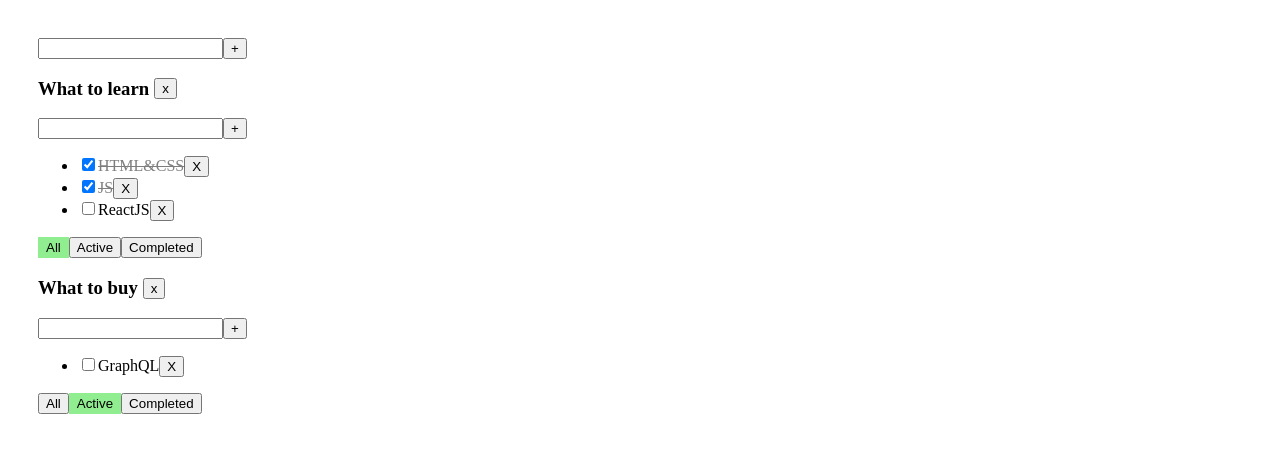
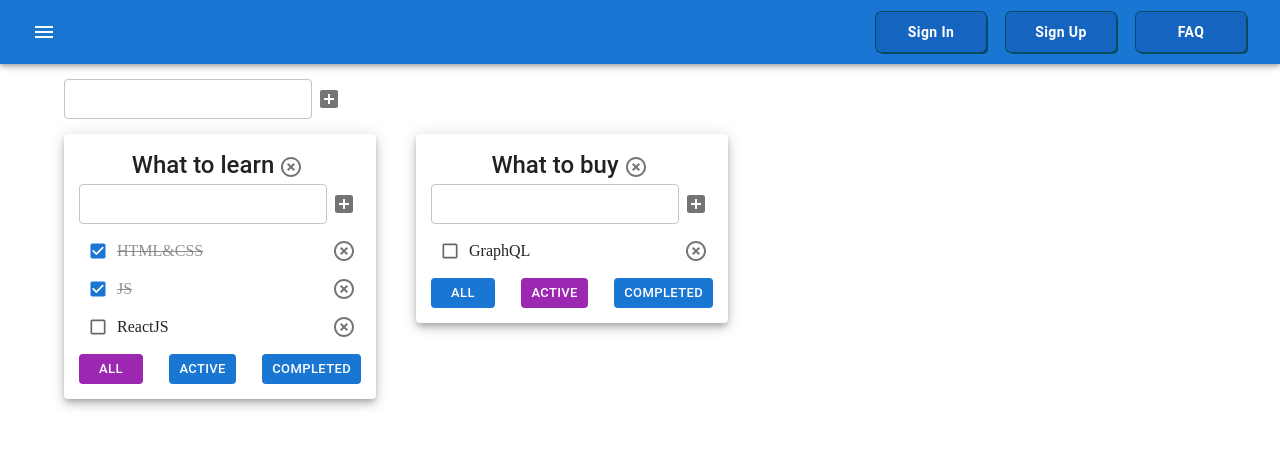
Before and after one commit to St0rY87/it-incubator-shool, a React (Vite) app in the folder todo-list/: page / in a window 1280 px wide. Shown: the top 452 px of the page. Built offline with nearby package versions, Linux system fonts and the light colour scheme.

Commit message:
feat todolist installed material-ui and used material ui components for improving styles:

```diff
--- a/todo-list/package.json
+++ b/todo-list/package.json
@@ -10,6 +10,11 @@
     "preview": "vite preview"
   },
   "dependencies": {
+    "@emotion/react": "^11.14.0",
+    "@emotion/styled": "^11.14.1",
+    "@mui/icons-material": "^9.0.1",
+    "@mui/material": "^9.0.1",
+    "add": "^2.0.6",
     "react": "^19.2.4",
     "react-dom": "^19.2.4",
     "uuid": "^14.0.0"
--- a/todo-list/src/App.css
+++ b/todo-list/src/App.css
@@ -1,17 +1,24 @@
+* {
+  box-sizing: border-box;
+}
+
+body,
 p {
   margin: 0;
   padding: 0;
 }
 
-
 .app {
-  padding: 30px;
-  /* display: flex; */
+  display: flex;
+  flex-direction: column;
+  width: 100vw;
 }
 
-.app > div {
-  margin-right: 50px;
+.container {
+  display: flex;
+  align-items: center;
 }
+
 
 .error {
   border: red 1px solid;
@@ -31,9 +38,12 @@ p {
   text-decoration: line-through;
 }
 
-
 .container {
   display: flex;
   align-items: center;
   gap: 5px;
 }
+
+.wrapper-input {
+  display: flex;
+}
--- a/todo-list/src/App.tsx
+++ b/todo-list/src/App.tsx
@@ -3,6 +3,18 @@ import "./App.css";
 import { Todolist } from "./components/Todolist";
 import { v1 } from "uuid";
 import { CreateItemForm } from "./components/createItemForm/CreateItemForm";
+import {
+  AppBar,
+  Box,
+  Button,
+  Container,
+  Grid,
+  IconButton,
+  Paper,
+  Toolbar,
+} from "@mui/material";
+import MenuIcon from "@mui/icons-material/Menu";
+import { NavButton } from "./NavButton";
 
 export type TaskType = {
   id: string;
@@ -43,7 +55,10 @@ export const App = () => {
     ],
   });
 
-  const deleteTask = (todolistId: TodolistType["id"], taskId: TaskType["id"]) => {
+  const deleteTask = (
+    todolistId: TodolistType["id"],
+    taskId: TaskType["id"],
+  ) => {
     setTasks({
       ...tasks,
       [todolistId]: tasks[todolistId].filter((task) => task.id !== taskId),
@@ -68,7 +83,10 @@ export const App = () => {
     );
   };
 
-  const createTask = (todolistId: TodolistType["id"], title: TaskType["title"]) => {
+  const createTask = (
+    todolistId: TodolistType["id"],
+    title: TaskType["title"],
+  ) => {
     const newTask = { id: v1(), title, isDone: false };
 
     setTasks({ ...tasks, [todolistId]: [newTask, ...tasks[todolistId]] });
@@ -89,17 +107,15 @@ export const App = () => {
   const changeTaskTitle = (
     todolistId: TodolistType["id"],
     taskId: TaskType["id"],
-    title: TaskType["title"]
+    title: TaskType["title"],
   ) => {
     setTasks({
       ...tasks,
       [todolistId]: tasks[todolistId].map((task) =>
-        task.id == taskId ? { ...task, title} : task,
+        task.id == taskId ? { ...task, title } : task,
       ),
     });
   };
-
-
 
   function createTodolist(title: TodolistType["title"]) {
     const newTodo: TodolistType = {
@@ -123,21 +139,47 @@ export const App = () => {
     return filteredTasks;
   };
 
-
-  const changeTodolistTitle = (todolistId: TodolistType["id"], title: TodolistType["title"]) => {
-
-    setTodolists(todolists.map(todolist => todolist.id === todolistId ? {...todolist, title }: todolist))
-  }
+  const changeTodolistTitle = (
+    todolistId: TodolistType["id"],
+    title: TodolistType["title"],
+  ) => {
+    setTodolists(
+      todolists.map((todolist) =>
+        todolist.id === todolistId ? { ...todolist, title } : todolist,
+      ),
+    );
+  };
 
   return (
     <div className="app">
-      <CreateItemForm onCreateItem={createTodolist}/>
+      <AppBar position="static">
+        <Toolbar>
+          <IconButton color="inherit">
+            <MenuIcon />
+          </IconButton>
+          <Box sx={{ marginLeft: 'auto'}}>
+            <NavButton color="inherit">Sign in</NavButton>
+            <NavButton color="inherit">Sign up</NavButton>
+            <NavButton color="inherit">FAQ</NavButton>
+          </Box>
+        </Toolbar>
+      </AppBar>
+      <Container max-width="lg">
+        <Grid container sx={{ p: "15px 0" }}>
+          <CreateItemForm onCreateItem={createTodolist} />
+        </Grid>
+
+        <Grid container spacing={5}>
           {todolists.map((todolist) => {
             return (
+              <Grid key={todolist.id}>
+                <Paper elevation={6} sx={{ p: "15px" }}>
                   <Todolist
-            key={todolist.id}
                     todolist={todolist}
-            tasks={getFilteredTasks(tasks[todolist.id], todolist.filter)}
+                    tasks={getFilteredTasks(
+                      tasks[todolist.id],
+                      todolist.filter,
+                    )}
                     deleteTask={deleteTask}
                     deleteTodolist={deleteTodoList}
                     handleFilterTasks={handleFilterTasks}
@@ -146,8 +188,12 @@ export const App = () => {
                     changeTodolistTitle={changeTodolistTitle}
                     changeTaskTitle={changeTaskTitle}
                   />
+                </Paper>
+              </Grid>
             );
           })}
+        </Grid>
+      </Container>
     </div>
   );
 };
--- /dev/null
+++ b/todo-list/src/NavButton.ts
@@ -0,0 +1,14 @@
+import { styled } from "@mui/material/styles";
+import Button from "@mui/material/Button";
+
+export const NavButton = styled(Button)({
+  minWidth: "110px",
+  fontWeight: "bold",
+  boxShadow: "0 0 0 1px #054B62, 2px 2px 0 0 #054B62",
+  borderRadius: "5px",
+  textTransform: "capitalize",
+  margin: "0 10px",
+  padding: "8px 24px",
+  color: "#ffffff",
+  background: "#1565c0",
+});
--- /dev/null
+++ b/todo-list/src/Todolist.styles.ts
@@ -0,0 +1,11 @@
+import type { SxProps } from "@mui/material";
+
+export const containerSx: SxProps = {
+  display: "flex",
+  justifyContent: "space-between",
+};
+
+export const getListItemSx = (isDone: boolean): SxProps => ({
+  opacity: isDone ? "0.5" : "1",
+  textDecoration: isDone ? "line-through" : "unset",
+});
--- a/todo-list/src/components/Todolist.tsx
+++ b/todo-list/src/components/Todolist.tsx
@@ -1,8 +1,18 @@
 import { useState, type ChangeEvent, type KeyboardEvent } from "react";
 import type { FilterValues, TaskType, TodolistType } from "../App";
-import { Button } from "./button/Button";
 import { CreateItemForm } from "./createItemForm/CreateItemForm";
 import { EditableSpan } from "./editableSpan/EditableSpan";
+import {
+  Box,
+  Button,
+  Checkbox,
+  IconButton,
+  List,
+  ListItem,
+  Typography,
+} from "@mui/material";
+import HighlightOffIcon from "@mui/icons-material/HighlightOff";
+import { containerSx, getListItemSx } from "../Todolist.styles";
 
 type Props = {
   todolist: TodolistType;
@@ -81,63 +91,87 @@ export const Todolist = ({
   return (
     <>
       <div>
-        <h3 className="container">
+        <Typography align="center" variant="h5" sx={{ fontWeight: "500" }}>
           <EditableSpan
             title={title}
             handleChangeTitle={handleChangeTitleTodo}
           />
-          <Button title={"x"} onClick={handleTodoList} />
-        </h3>
+          <IconButton size="small" onClick={handleTodoList}>
+            <HighlightOffIcon />
+          </IconButton>
+        </Typography>
         <CreateItemForm onCreateItem={handleCreateTask} />
 
         {tasks.length === 0 ? (
           <p>Тасок нет</p>
         ) : (
-          <ul>
+          <List>
             {tasks.map((task) => {
-
               const handleChangeTitleTask = (title: TodolistType["title"]) => {
                 changeTaskTitle(id, task.id, title);
               };
 
               return (
-                <li key={task.id}>
-                  <input
-                    type="checkbox"
+                <ListItem disablePadding sx={containerSx} key={task.id}>
+                  <Box sx={{display: 'flex', alignItems: 'center'}}>
+                    <Checkbox
+                      size="small"
                       checked={task.isDone}
                       onChange={(e) =>
                         handleTaskStatus(id, task.id, e.currentTarget.checked)
                       }
                     />
+                    <Box sx={getListItemSx(task.isDone)}>
                       <EditableSpan
-                    className={task.isDone ? "is-done" : ""}
+                        // className={task.isDone ? "is-done" : ""}
                         title={task.title}
                         handleChangeTitle={handleChangeTitleTask}
                       />
-                  <button onClick={() => deleteTask(id, task.id)}>X</button>
-                </li>
+                    </Box>
+                  </Box>
+                  <IconButton
+                    size="small"
+                    onClick={() => deleteTask(id, task.id)}
+                  >
+                    <HighlightOffIcon />
+                  </IconButton>
+                </ListItem>
               );
             })}
-          </ul>
+          </List>
         )}
       </div>
-      <div>
+      <Box sx={containerSx}>
         <Button
-          className={filter === "all" ? "active-filter" : ""}
-          title="All"
+          disableElevation
+          variant="contained"
+          size="small"
+          color={filter === "all" ? "secondary" : "primary"}
           onClick={() => changeFilterHandler("all")}
-        />
+        >
+          All
+        </Button>
+
         <Button
-          className={filter === "active" ? "active-filter" : ""}
+          disableElevation
+          variant="contained"
+          size="small"
+          color={filter === "active" ? "secondary" : "primary"}
           onClick={() => changeFilterHandler("active")}
-          title="Active"
-        />
+        >
+          Active
+        </Button>
+
         <Button
-          className={filter === "completed" ? "active-filter" : ""}
+          disableElevation
+          variant="contained"
+          size="small"
+          color={filter === "completed" ? "secondary" : "primary"}
           onClick={() => changeFilterHandler("completed")}
-          title="Completed"
-        />
-      </div>
+        >
+          Completed
+        </Button>
+      </Box>
     </>
   );
 };
--- a/todo-list/src/components/createItemForm/CreateItemForm.tsx
+++ b/todo-list/src/components/createItemForm/CreateItemForm.tsx
@@ -1,5 +1,6 @@
 import { useState, type ChangeEvent, type KeyboardEvent } from "react";
-import { Button } from "../button/Button";
+import { IconButton, TextField } from "@mui/material";
+import AddBoxIcon from "@mui/icons-material/AddBox";
 
 type Props = {
   onCreateItem: (title: string) => void;
@@ -7,7 +8,7 @@ type Props = {
 
 export const CreateItemForm = ({ onCreateItem }: Props) => {
   const [valueInput, setValueInput] = useState("");
-  const [error, setError] = useState<string | null>(null);
+  const [error, setError] = useState<string | null >(null);
 
   const handleCreateItem = () => {
     const trimmedTitle = valueInput.trim();
@@ -30,17 +31,21 @@ export const CreateItemForm = ({ onCreateItem }: Props) => {
   };
 
   return (
-    <div>
-      <input
-        className={error ? "error" : ""}
+    <div className="wrapper-input">
+      <TextField
+        size="small"
         value={valueInput}
         onChange={handleChangeTitle}
         onKeyDown={handleCreateItemOnEnter}
+        error={error}
+        helperText={error && 'Enter valid title'}
       />
 
-      <Button onClick={handleCreateItem} title="+" />
+      <IconButton size="small" onClick={handleCreateItem}>
+        <AddBoxIcon fontSize="medium" />
+      </IconButton>
 
-      {error ? <p className="error-message">{error}</p> : ""}
+      {/* {error && error !== undefined ? <p className="error-message">{error}</p> : ""} */}
     </div>
   );
 };
--- a/todo-list/src/components/editableSpan/EditableSpan.tsx
+++ b/todo-list/src/components/editableSpan/EditableSpan.tsx
@@ -1,3 +1,4 @@
+import { TextField } from "@mui/material";
 import { useState, type ChangeEvent } from "react";
 
 type Props = {
@@ -27,7 +28,8 @@ export const EditableSpan = ({
   };
 
   return editMode ? (
-    <input
+    <TextField
+    variant="standard"
       autoFocus
       onBlur={offEditMode}
       value={valueInput}
```
Also changed, not shown: 1 other file (tests, documents, lock files or other folders). Lines whose indentation alone changed are shown as unchanged.
